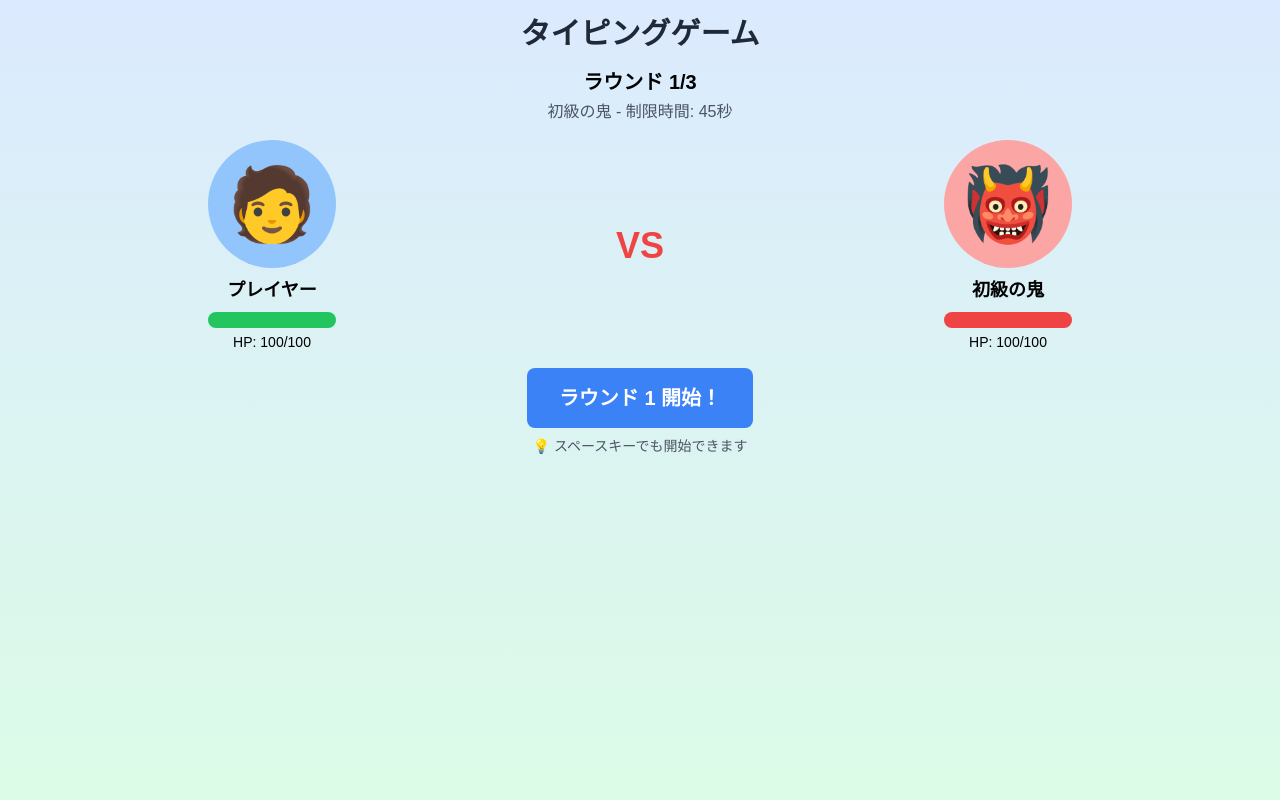
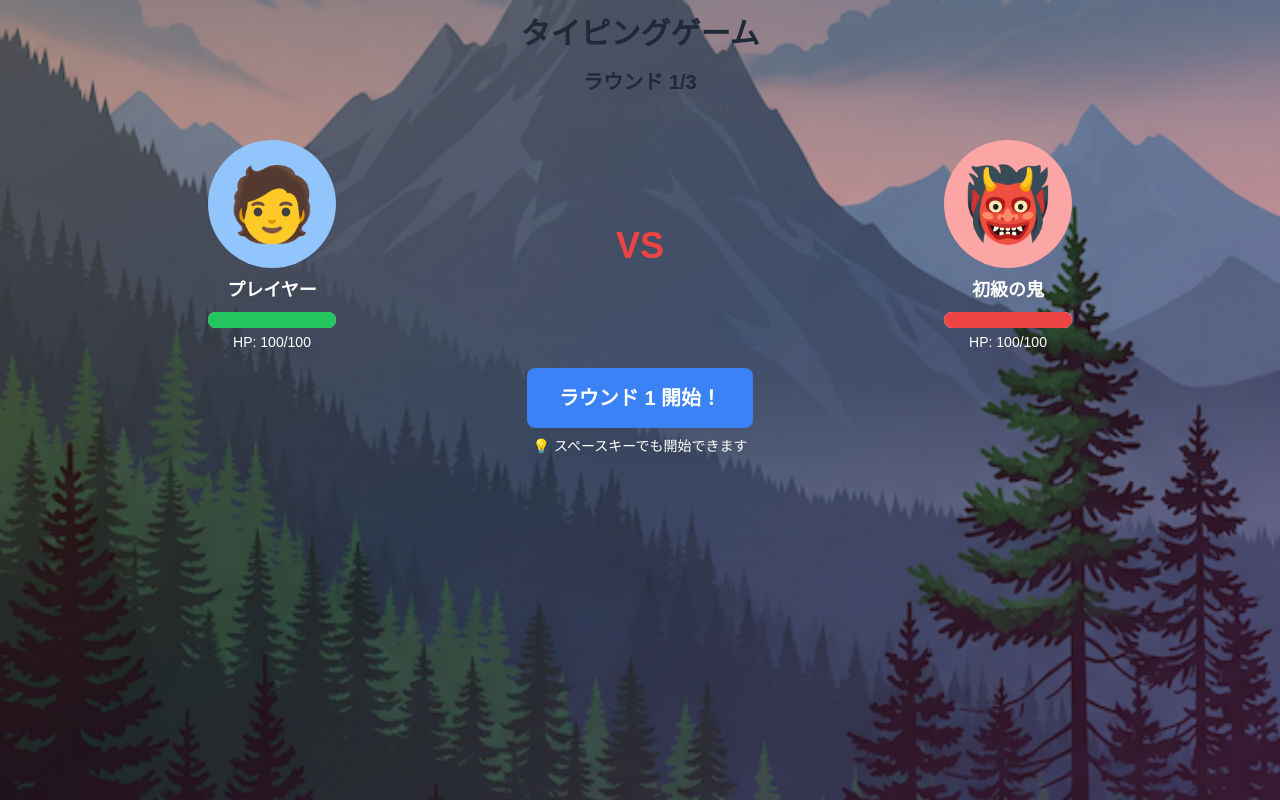
Before and after one commit to kumagaias/typing-game, a Next.js app: page / in a window 1280 px wide. Built offline with nearby package versions, Linux system fonts and the light colour scheme.

Commit message:
feat: background

```diff
--- a/src/components/TypingGame.tsx
+++ b/src/components/TypingGame.tsx
@@ -35,11 +35,35 @@ const SPECIAL_WORDS = {
   debuff: ['とらっぷ', 'でんじゃー', 'はーど', 'えくすとりーむ']
 }
 
-// 敵のアイコンとタイトル、制限時間（難易度アップ）
+// 敵のアイコンとタイトル、制限時間、背景（難易度アップ）
 const ENEMY_DATA = {
-  1: { icon: '👹', name: '初級の鬼', timeLimit: 45, requiredWords: 8 },
-  2: { icon: '🐉', name: '中級の竜', timeLimit: 35, requiredWords: 10 },
-  3: { icon: '💀', name: '最終ボス', timeLimit: 25, requiredWords: 12 }
+  1: {
+    icon: '👹',
+    name: '初級の鬼',
+    timeLimit: 45,
+    requiredWords: 8,
+    backgroundImage: '/images/background/mountain.png',
+    backgroundOverlay: 'bg-gradient-to-br from-orange-500/20 via-red-500/10 to-pink-500/20',
+    theme: 'fire'
+  },
+  2: {
+    icon: '🐉',
+    name: '中級の竜',
+    timeLimit: 35,
+    requiredWords: 10,
+    backgroundImage: '/images/background/mountain.png',
+    backgroundOverlay: 'bg-gradient-to-br from-blue-500/20 via-indigo-500/10 to-purple-500/20',
+    theme: 'water'
+  },
+  3: {
+    icon: '💀',
+    name: '最終ボス',
+    timeLimit: 25,
+    requiredWords: 12,
+    backgroundImage: '/images/background/mountain.png',
+    backgroundOverlay: 'bg-gradient-to-br from-gray-900/60 via-purple-900/40 to-black/60',
+    theme: 'dark'
+  }
 }
 
 interface GameState {
@@ -512,16 +536,32 @@ export default function TypingGame() {
     })
   }
 
+  // 現在の敵に応じた背景とテーマを取得
+  const currentEnemyData = ENEMY_DATA[gameState.round as keyof typeof ENEMY_DATA]
+  const theme = currentEnemyData.theme
+
   return (
+    <div
+      className="min-h-screen transition-all duration-1000 bg-cover bg-center bg-no-repeat relative"
+      style={{ backgroundImage: `url(${currentEnemyData.backgroundImage})` }}
+    >
+      {/* 背景オーバーレイ */}
+      <div className={`absolute inset-0 transition-all duration-1000 ${currentEnemyData.backgroundOverlay}`}></div>
+
+      {/* コンテンツ */}
+      <div className="relative z-10">
         <div className="container mx-auto px-4 py-4 max-w-4xl">
-      <h1 className="text-3xl font-bold text-center mb-4 text-gray-800">
+          <h1 className={`text-3xl font-bold text-center mb-4 transition-colors duration-1000 ${theme === 'dark' ? 'text-white' : 'text-gray-800'
+            }`}>
             タイピングゲーム
           </h1>
 
           {/* ラウンド表示 */}
           <div className="text-center mb-4">
-        <h2 className="text-xl font-semibold">ラウンド {gameState.round}/3</h2>
-        <p className="text-base text-gray-600 mt-1">
+            <h2 className={`text-xl font-semibold transition-colors duration-1000 ${theme === 'dark' ? 'text-gray-200' : 'text-gray-800'
+              }`}>ラウンド {gameState.round}/3</h2>
+            <p className={`text-base mt-1 transition-colors duration-1000 ${theme === 'dark' ? 'text-gray-300' : 'text-gray-600'
+              }`}>
               {ENEMY_DATA[gameState.round as keyof typeof ENEMY_DATA].name} -
               制限時間: {ENEMY_DATA[gameState.round as keyof typeof ENEMY_DATA].timeLimit}秒
             </p>
@@ -538,17 +578,16 @@ export default function TypingGame() {
                   onComplete={handleDamageComplete}
                 />
               </div>
-          <div className="text-lg font-semibold">プレイヤー</div>
+              <div className="text-lg font-semibold text-white drop-shadow-lg">プレイヤー</div>
               <div className="w-32 bg-gray-200 rounded-full h-4 mt-2">
                 <div
-              className={`h-4 rounded-full transition-all duration-300 ${
-                gameState.playerHP > 50 ? 'bg-green-500' :
+                  className={`h-4 rounded-full transition-all duration-300 ${gameState.playerHP > 50 ? 'bg-green-500' :
                     gameState.playerHP > 20 ? 'bg-yellow-500' : 'bg-red-500'
                     }`}
                   style={{ width: `${gameState.playerHP}%` }}
                 ></div>
               </div>
-          <div className="text-sm mt-1">HP: {gameState.playerHP}/100</div>
+              <div className="text-sm mt-1 text-white drop-shadow-lg">HP: {gameState.playerHP}/100</div>
             </div>
 
             {/* VS */}
@@ -573,14 +612,14 @@ export default function TypingGame() {
                   skippable={effectState.explosionSkippable}
                 />
               </div>
-          <div className="text-lg font-semibold">{ENEMY_DATA[gameState.round as keyof typeof ENEMY_DATA].name}</div>
+              <div className="text-lg font-semibold text-white drop-shadow-lg">{ENEMY_DATA[gameState.round as keyof typeof ENEMY_DATA].name}</div>
               <div className="w-32 bg-gray-200 rounded-full h-4 mt-2">
                 <div
                   className="bg-red-500 h-4 rounded-full transition-all duration-300"
                   style={{ width: `${gameState.enemyHP}%` }}
                 ></div>
               </div>
-          <div className="text-sm mt-1">HP: {gameState.enemyHP}/100</div>
+              <div className="text-sm mt-1 text-white drop-shadow-lg">HP: {gameState.enemyHP}/100</div>
             </div>
           </div>
 
@@ -606,7 +645,7 @@ export default function TypingGame() {
                 >
                   ラウンド {gameState.round} 開始！
                 </button>
-            <div className="mt-2 text-sm text-gray-600">
+                <div className="mt-2 text-sm text-white drop-shadow-lg">
                   💡 スペースキーでも開始できます
                 </div>
               </div>
@@ -615,29 +654,28 @@ export default function TypingGame() {
             {gameState.gameStatus === 'playing' && (
               <div className="text-center">
                 <div className="mb-3">
-              <span className="text-base">残り時間: </span>
-              <span className="text-xl font-bold text-red-500">{gameState.timeLeft}秒</span>
+                  <span className="text-base text-white drop-shadow-lg">残り時間: </span>
+                  <span className="text-xl font-bold text-red-400 drop-shadow-lg">{gameState.timeLeft}秒</span>
                 </div>
                 <div className="mb-3 flex justify-center space-x-3">
                   <div>
-                <span className="text-xs">完了: </span>
-                <span className="text-base font-bold">{gameState.wordsCompleted}</span>
+                    <span className="text-xs text-white drop-shadow-lg">完了: </span>
+                    <span className="text-base font-bold text-white drop-shadow-lg">{gameState.wordsCompleted}</span>
                   </div>
                   <div>
-                <span className="text-xs">コンボ: </span>
-                <span className={`text-base font-bold ${gameState.combo >= 3 ? 'text-yellow-500' : 'text-blue-500'}`}>
+                    <span className="text-xs text-white drop-shadow-lg">コンボ: </span>
+                    <span className={`text-base font-bold drop-shadow-lg ${gameState.combo >= 3 ? 'text-yellow-300' : 'text-blue-300'}`}>
                       {gameState.combo}
                       {gameState.combo >= 3 && '🔥'}
                     </span>
                   </div>
                   <div>
-                <span className="text-xs">スコア: </span>
-                <span className="text-base font-bold text-green-600">{gameState.score.toLocaleString()}</span>
+                    <span className="text-xs text-white drop-shadow-lg">スコア: </span>
+                    <span className="text-base font-bold text-green-300 drop-shadow-lg">{gameState.score.toLocaleString()}</span>
                   </div>
                 </div>
                 <div className="mb-4">
-              <div className={`text-2xl font-bold mb-3 p-3 rounded-lg ${
-                gameState.specialType === 'bonus' ? 'bg-green-100 border-2 border-green-400' :
+                  <div className={`text-2xl font-bold mb-3 p-3 rounded-lg ${gameState.specialType === 'bonus' ? 'bg-green-100 border-2 border-green-400' :
                     gameState.specialType === 'debuff' ? 'bg-red-100 border-2 border-red-400' :
                       'bg-yellow-100'
                     }`}>
@@ -666,15 +704,14 @@ export default function TypingGame() {
                   onKeyDown={handleKeyDown}
                   onCompositionStart={handleCompositionStart}
                   onCompositionEnd={handleCompositionEnd}
-              className={`w-full max-w-sm px-3 py-2 text-lg border-2 rounded-lg focus:outline-none transition-colors ${
-                effectState.showDamage
+                  className={`w-full max-w-sm px-3 py-2 text-lg border-2 rounded-lg focus:outline-none transition-colors ${effectState.showDamage
                     ? 'border-red-500 bg-red-50'
                     : 'border-gray-300 focus:border-blue-500'
                     }`}
                   placeholder="ここにタイピング..."
                   autoFocus
                 />
-            <div className="mt-2 text-xs text-gray-600 space-y-1">
+                <div className="mt-2 text-xs text-white drop-shadow-lg space-y-1">
                   <div>💡 変換確定時に自動判定 / Enter でも判定</div>
                   <div>🔥 コンボ3以上でボーナス ✨ 緑=ボーナス ⚠️ 赤=デバフ</div>
                 </div>
@@ -723,22 +760,21 @@ export default function TypingGame() {
                         <div className="bg-gradient-to-r from-yellow-100 to-yellow-200 rounded-lg p-3 flex-1 max-w-xs">
                           <h4 className="text-sm font-bold mb-2 text-yellow-800">🏆 全敵撃破！</h4>
                           <div className="text-3xl mb-2">🎊</div>
-                      <p className="text-xs text-yellow-700">全ラウンド<br/>クリア！</p>
+                          <p className="text-xs text-yellow-700">全ラウンド<br />クリア！</p>
                         </div>
                       )}
                     </div>
 
                     <button
                       onClick={nextRound}
-                  className={`font-bold py-3 px-6 rounded-lg text-lg transition-colors ${
-                    gameState.round >= 3
+                      className={`font-bold py-3 px-6 rounded-lg text-lg transition-colors ${gameState.round >= 3
                         ? 'bg-yellow-500 hover:bg-yellow-600 text-white'
                         : 'bg-green-500 hover:bg-green-700 text-white'
                         }`}
                     >
                       {gameState.round >= 3 ? '🏆 ゲーム完了' : '⚔️ 次のラウンドへ'}
                     </button>
-                <div className="mt-2 text-xs text-gray-600">
+                    <div className="mt-2 text-xs text-white drop-shadow-lg">
                       💡 スペースキーでも進めます
                     </div>
                   </div>
@@ -775,7 +811,7 @@ export default function TypingGame() {
                       >
                         🏠 最初から
                       </button>
-                  <div className="mt-2 text-xs text-gray-600">
+                      <div className="mt-2 text-xs text-white drop-shadow-lg">
                         💡 スペースキーで再挑戦できます
                       </div>
                     </div>
@@ -819,12 +855,14 @@ export default function TypingGame() {
                 >
                   もう一度プレイ
                 </button>
-            <div className="mt-2 text-sm text-gray-600">
+                <div className="mt-2 text-sm text-white drop-shadow-lg">
                   💡 スペースキーでも再開できます
                 </div>
               </div>
             )}
           </div>
         </div>
+      </div>
+    </div>
   )
 }
```
Also changed, not shown: public/images/background/mountain.png (added). Lines whose indentation alone changed are shown as unchanged.
